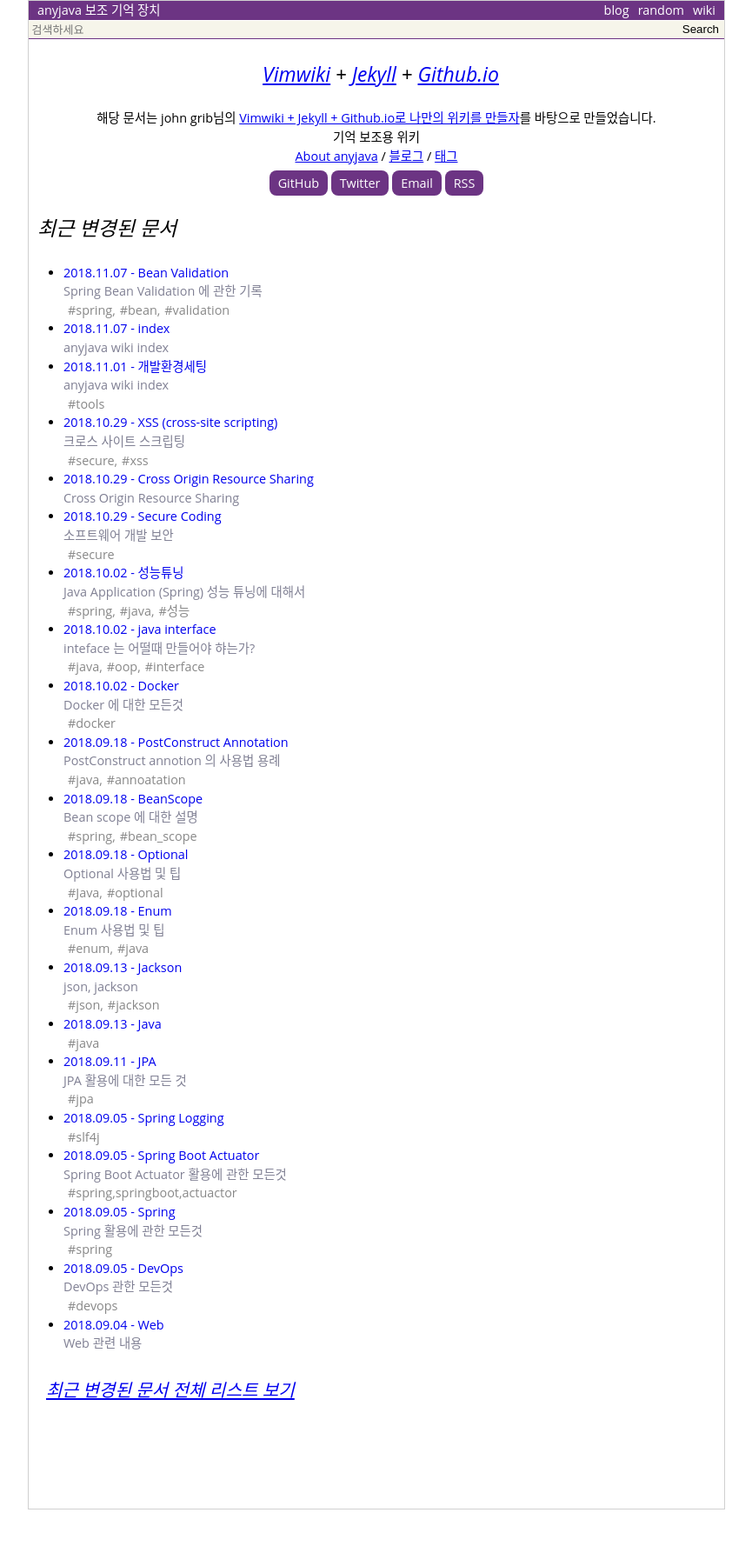
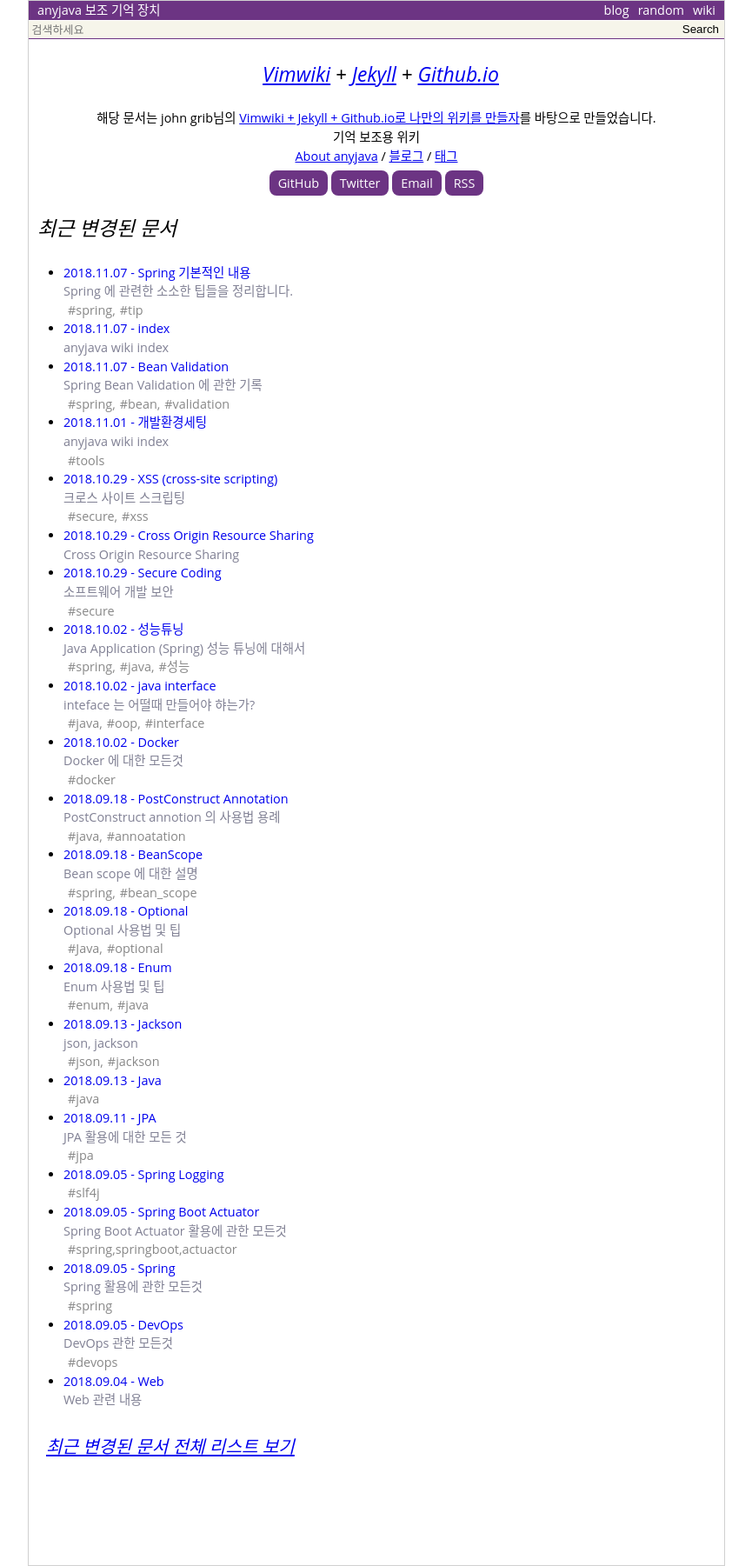
Before and after one commit to anyjava/anyjava.github.io, a Jekyll site: the page built from index.html, in a window 1280 px wide. Shown: the whole page at 87% size, without its empty margins (207-1072 px from the left). Built offline with Jekyll 4.4.1, drawn with Linux system fonts in a browser that asks for light colours; before the commit the page ends 1736 px from its top, so only the background shows below that.

```diff
--- a/_data/pageMap.yml
+++ b/_data/pageMap.yml
@@ -52,7 +52,7 @@
     summary: 'anyjava wiki index'
     parent: null
     url: /wiki/index
-    updated: '2018-11-07 08:16:58 +0900'
+    updated: '2018-11-07 09:52:50 +0900'
     children: []
 Interface:
     type: wiki
@@ -133,7 +133,7 @@
     parent: index
     url: /wiki/Spring
     updated: '2018-09-05 09:22:27 +0900'
-    children: [Bean_Validation, BeanScope, JPA, Logging, Spring_Boot_Actuator]
+    children: [Bean_Validation, BeanScope, JPA, Logging, Spring_Boot_Actuator, 기본적인내용]
 Spring_Boot_Actuator:
     type: wiki
     title: 'Spring Boot Actuator'
@@ -166,6 +166,14 @@
     url: /wiki/개발환경세팅
     updated: '2018-11-01 01:46:51 +0900'
     children: []
+기본적인내용:
+    type: wiki
+    title: 'Spring 기본적인 내용'
+    summary: 'Spring 에 관련한 소소한 팁들을 정리합니다.'
+    parent: Spring
+    url: /wiki/기본적인내용
+    updated: '2018-11-07 09:56:27 +0900'
+    children: []
 성능튜닝:
     type: wiki
     title: 성능튜닝
--- a/_data/tagList.yml
+++ b/_data/tagList.yml
@@ -20,6 +20,7 @@
 - spring
 - 'spring,'
 - 'spring,springboot,actuactor'
+- tip
 - tools
 - validation
 - xss
--- a/_data/tagMap.yml
+++ b/_data/tagMap.yml
@@ -1,6 +1,7 @@
 'spring,':
     - {fileName: Bean_Validation}
     - {fileName: BeanScope}
+    - {fileName: 기본적인내용}
     - {fileName: 성능튜닝}
 'bean,':
     - {fileName: Bean_Validation}
@@ -53,5 +54,7 @@
     - {fileName: XSS}
 tools:
     - {fileName: 개발환경세팅}
+tip:
+    - {fileName: 기본적인내용}
 성능:
     - {fileName: 성능튜닝}
--- a/_wiki/index.md
+++ b/_wiki/index.md
@@ -21,6 +21,7 @@
 	* [[PostContrunct]]
 	* [[Interface]]
 * [[Spring]]
+	* [[기본적인내용]]
 	* [[Spring_Boot_Actuator]]
 	* [[JPA]]
 	* [[BeanScope]]
```
Also changed, not shown: other parts of _wiki/index.md (+1 -1 lines), _wiki/기본적인내용.md (added, +23 -0 lines).
